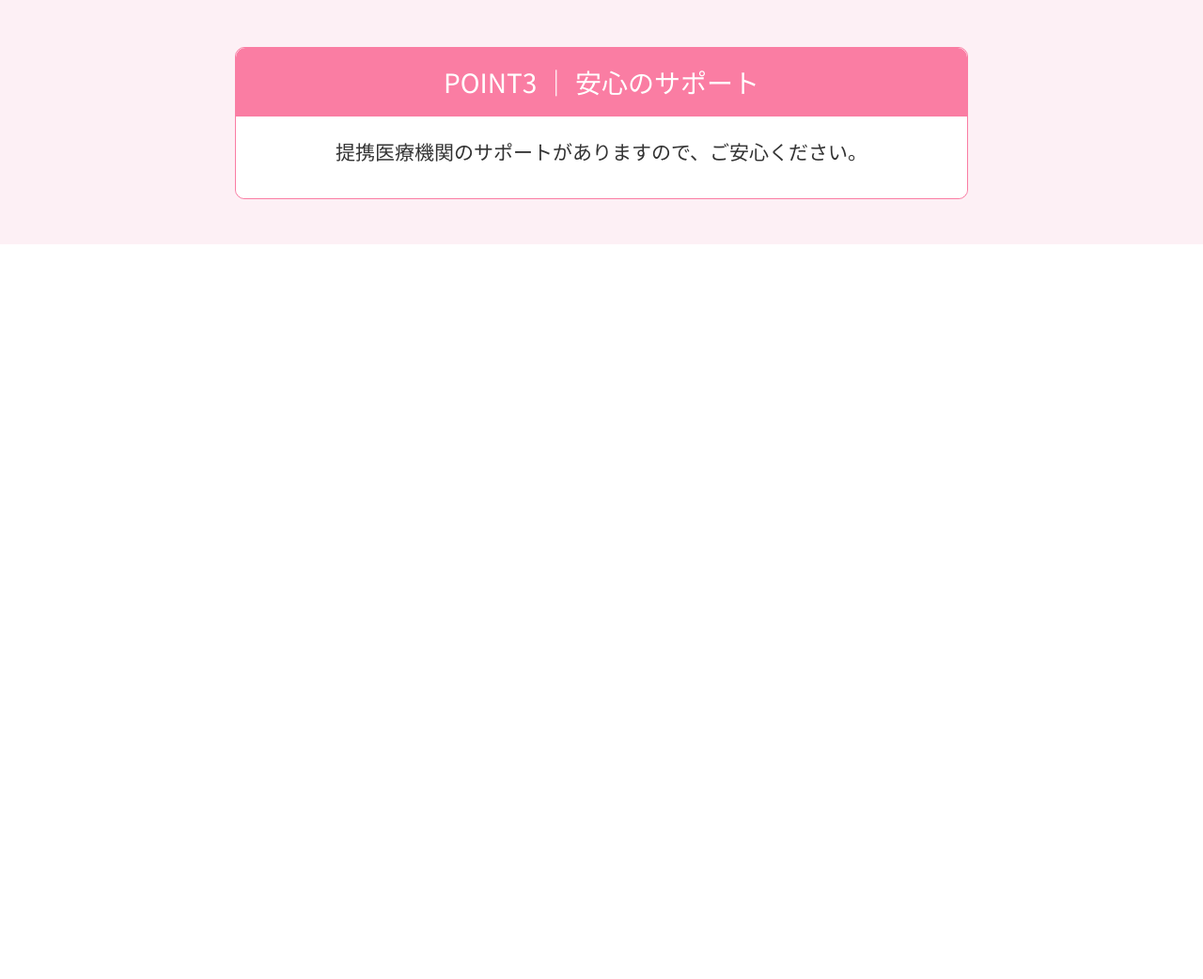
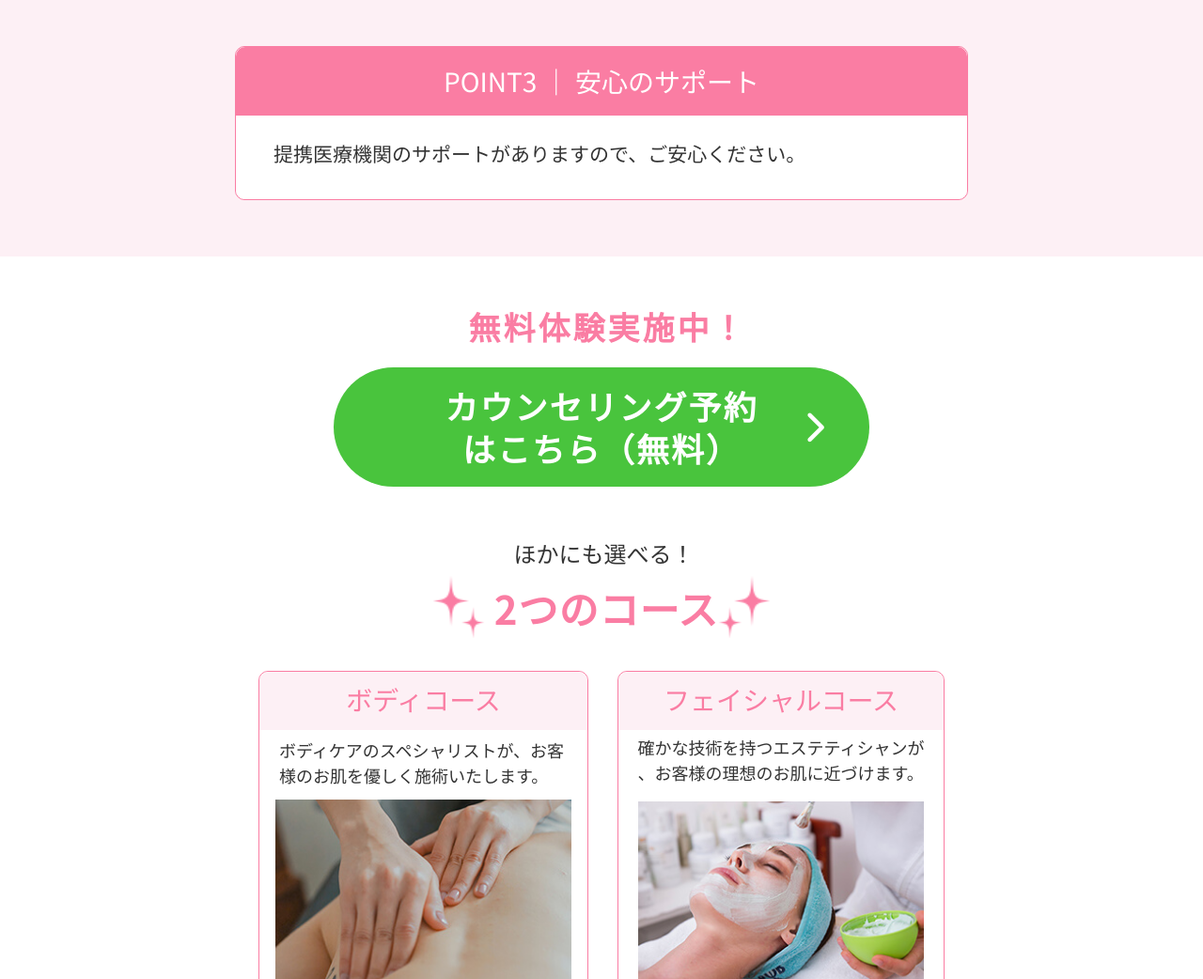
Before and after one commit to kaznotaninokaz/KIRAMEKI-BEAUTY-LABO, a plain HTML site: page index.html in a window 1280 px wide. Shown: the part 3255-4297 px from the top of the page at 94% size. Before the commit the page ends 3515 px from the top, so only its background shows below. Drawn offline with nearby package versions, Linux system fonts and the light colour scheme; some packages are replaced by stand-ins of ours.

Commit message:
2つのコース完成

```diff
--- a/assets/style/main.css
+++ b/assets/style/main.css
@@ -30,6 +30,42 @@ html, body {
 
 /* 部品
 ------------------------------------------ */
+/* 無料体験 */
+.trial--free__item{
+  display: flex;
+  align-items: center;
+  justify-content: center;
+  flex-direction: column;
+  padding-top: .4375rem;
+}
+@media(min-width:768px){
+  .trial--free__item{
+    padding-top: 3.3125rem;
+  }
+}
+/* 3つのポイント下無料体験 */
+.trial--free__item-course-bottom{
+  padding-top: 1.375rem;
+}
+@media(min-width:768px){
+  .trial--free__item-course-bottom{
+    padding-top: 2.8125rem;
+  }
+}
+.trial--free__item-title{
+  font-size:  1.3125rem;
+  font-weight: 600;
+  color: #fa7da3;
+  padding-left: .4375rem;
+  letter-spacing: .125rem;
+}
+@media(min-width:768px){
+  .trial--free__item-title{
+    font-size: 2.125rem;
+    padding-left: .8125rem;
+    letter-spacing: .1875rem;
+  }
+}
 /* 無料体験ボタン */
 .trial--free__button{
   position: relative;
@@ -56,6 +92,45 @@ html, body {
   top: 37%;
   right: 8%;
 }
+/* タイトル */
+.title-sub{
+  display: flex;
+  align-items: center;
+  justify-content: center;
+  letter-spacing: .0313rem;
+}
+.title-sub span{
+  display: inline-block;
+}
+.title-sub span{
+  font-size: 1.125rem;
+  color: #4d2b1b;
+}
+
+.title h2{
+  display: flex;
+  align-items: center;
+  justify-content: center;
+  color: #fa7da3;
+}
+.title h2 img{
+  width: 10%;
+}
+@media(min-width:768px){
+  .title h2 img{
+  width: 7%;
+}
+}
+.title h2 p{
+  font-size: 2rem;
+  font-weight: 700;
+  letter-spacing: .0625rem;
+}
+@media(min-width:768px){
+  .title h2 p{
+  font-size: 2.625rem;
+  }
+}
 /* コンテナ */
 .container{
   padding: 1.875rem 1.25rem;
@@ -64,7 +139,7 @@ html, body {
 }
 @media(min-width:768px){
   .container{
-  padding: 3rem 1.25rem;
+  padding: 3rem 1.25rem 3.75rem;
   }
 }
 
@@ -508,32 +583,6 @@ html, body {
 
 /* 無料体験
 ------------------------------------------------*/
-.trial--free__item{
-  display: flex;
-  align-items: center;
-  justify-content: center;
-  flex-direction: column;
-  padding-top: .4375rem;
-}
-@media(min-width:768px){
-  .trial--free__item{
-    padding-top: 3.3125rem;
-}
-}
-.rial--free__item-title{
-  font-size:  1.3125rem;
-  font-weight: 600;
-  color: #fa7da3;
-  padding-left: .4375rem;
-  letter-spacing: .125rem;
-}
-@media(min-width:768px){
-  .rial--free__item-title{
-    font-size: 2.125rem;
-    padding-left: .8125rem;
-    letter-spacing: .1875rem;
-  }
-}
 /*  無料体験内容 */
 .trial--free__item-bottom{
   display: flex;
@@ -593,14 +642,7 @@ html, body {
   background-color: #fdf0f5;
 }
 /* タイトル */
-.point__title-sub{
-  display: flex;
-  align-items: center;
-  justify-content: center;
-  letter-spacing: .0313rem;
-}
-.point__title-sub img,
-.point__title-sub span{
+.point__title-sub img{
   display: inline-block;
 }
 .point__title-sub img{
@@ -609,36 +651,7 @@ html, body {
 @media(min-width:768px){
   .point__title-sub img{
   width: 34%;
-}
-}
-.point__title-sub span{
-  font-size: 1.125rem;
-  color: #4d2b1b;
-}
-
-.point__title h2{
-  display: flex;
-  align-items: center;
-  justify-content: center;
-  color: #fa7da3;
-}
-.point__title h2 img{
-  width: 10%;
-}
-@media(min-width:768px){
-  .point__title h2 img{
-  width: 7%;
-}
-}
-.point__title h2 p{
-  font-size: 2rem;
-  font-weight: 700;
-  letter-spacing: .0625rem;
-}
-@media(min-width:768px){
-  .point__title h2 p{
-  font-size: 2.625rem;
-}
+  }
 }
 /* アイテム */
 /* point 1 */
@@ -649,8 +662,8 @@ html, body {
 }
 @media(min-width:768px){
   .point__item{
-  margin-top: 2.75rem;
-}
+    margin-top: 2.75rem;
+  }
 }
 /* タイトル */
 .point__item-title{
@@ -680,7 +693,6 @@ html, body {
   align-items: center;
   justify-content: center;
   padding: .8125rem 1.0625rem .75rem 1.3125rem;
-  letter-spacing: -.0437rem;
   line-height: 1.6;
 }
 @media(min-width:768px){
@@ -690,6 +702,15 @@ html, body {
   letter-spacing: 0;
   line-height: 1.7;
   }
+}
+.point__item-bottom01 p{
+  letter-spacing: -.0313rem;
+}
+@media(min-width:768px){
+  .point__item-bottom01 p{
+  letter-spacing: 0;
+  padding: 1.3125rem 2.875rem 1.3125rem 0;
+}
 }
 .point__item-bottom-box{
   display: flex;
@@ -762,16 +783,17 @@ html, body {
   }
 }
 .point__item-bottom02{
-  padding-bottom: .5rem;
+  padding-bottom: .375rem;
 }
-.point__item-bottom02 p{
-  letter-spacing: -.0125rem;
+@media(min-width:768px){
+  .point__item-bottom02{
+    padding-bottom: .5625rem;
+  }
 }
 @media(min-width:768px){
   .point__item-bottom02 p{
     padding-top: 1.5rem;
     padding-bottom: 1.1875rem;
-    letter-spacing: 0;
   }
 }
 .point__item-bottom02 .point__item-bottom-box{
@@ -802,9 +824,8 @@ html, body {
   }
 }
 .point__item-bottom-box-03 img{
-  width: 96%;
+  width: 90%;
   padding-top: .6875rem;
-  padding-left: 1.3125rem;
 }
 @media(min-width:768px){
   .point__item-bottom-box-03 img{
@@ -828,7 +849,7 @@ html, body {
   }
 }
 .parts01{
-  top: 15%;
+  top: 16%;
   left: 32%;
 }
 @media(min-width:768px){
@@ -857,7 +878,7 @@ html, body {
   }
 }
 .parts04{
-  top: 66.5%;
+  top: 67%;
   left: 38%;
 }
 @media(min-width:768px){
@@ -867,7 +888,7 @@ html, body {
   }
 }
 .parts05{
-  top: 78.5%;
+  top: 80%;
   left: 40.5%;
 }
 @media(min-width:768px){
@@ -877,7 +898,7 @@ html, body {
   }
 }
 .parts06{
-  top: 83%;
+  top: 84%;
   left: 39%;
 }
 @media(min-width:768px){
@@ -907,7 +928,7 @@ html, body {
   }
 }
 .parts09{
-  top: 65%;
+  top: 66%;
   right: -0.5%;
 }
 @media(min-width:768px){
@@ -924,7 +945,7 @@ html, body {
   font-size: 1.4375rem;
   font-weight: 600;
   color: #4d2c1c;
-  padding-top: 2.125rem;
+  padding-top: 2.5rem;
   padding-bottom: 1.375rem;
 }
 @media(min-width:768px){
@@ -1086,4 +1107,112 @@ html, body {
   .point__item-bottom03{
     padding-bottom: .4375rem;
   }
+  .point__item-bottom03 p{
+    justify-content: flex-start;
+    padding: 1.4375rem 2.5rem;
+
+  }
 }
+/* 2つのコース
+----------------------------------------------------------*/
+.course__container{
+  padding-top: 2.6875rem;
+}
+@media(min-width:768px){
+  .course__container{
+  padding-top: 3.125rem;
+}
+}
+/* タイトル */
+.course__title-sub p{
+  font-size: 1.125rem;
+  letter-spacing: 0;
+}
+@media(min-width:768px){
+  .course__title-sub p{
+    font-size: 1.5rem;
+    padding-left: .3125rem;
+  }
+}
+.course__title h2 img:first-child{
+  margin-right: .625rem;
+}
+/* アイテム */
+.course__item{
+  margin-top: 1.125rem;
+  max-width: 45.625rem;
+}
+@media(min-width:768px){
+  .course__item{
+    display: flex;
+    flex-direction: row;
+    column-gap: 1.9375rem;
+    margin:  1.9375rem auto 0;
+  }
+}
+.course__item-content{
+  border: 1px solid #fa7da3;
+  border-radius: .625rem;
+}
+.course__item-content-title{
+  display: flex;
+  align-items: center;
+  justify-content: center;
+  font-size: 1.125rem;
+  color: #fa7da3;
+  background-color: #fdf0f5;
+  border-radius: .625rem .625rem 0 0 ;
+  padding-top: .3125rem;
+  padding-bottom: .5rem;
+}
+@media(min-width:768px){
+  .course__item-content-title{
+  font-size: 1.75rem;
+}
+}
+.course__item-content-bottom{
+  display: flex;
+  align-items: center;
+  justify-content: center;
+  flex-direction: column;
+  background-color: #fff;
+  border-radius: 0 0 .625rem .625rem;
+}
+.course__item-content-bottom p{
+  padding: .6875rem 1.3125rem;
+  line-height: 1.6;
+}
+@media(min-width:768px){
+  .course__item-content-bottom p{
+    font-size: 1.125rem;
+    padding: .5rem 1.3125rem .75rem;
+    line-height: 1.5;
+  }
+}
+.course__item-content-bottom img{
+  width: 90%;
+  padding-bottom: 1.125rem;
+}
+@media(min-width:768px){
+  .course__item-content:last-child img{
+    width: 88%;
+  }
+}
+.course__item .course__item-content:last-child{
+  margin-top: 2rem;
+}
+@media(min-width:768px){
+  .course__item .course__item-content:last-child{
+    width: 86%;
+    margin-top: 0;
+  }
+  .course__item .course__item-content:last-child .course__item-content-bottom p{
+    padding: .3125rem .0625rem 1.0625rem;
+  }
+}
+/* 768pxでbrを切り替え */
+@media(max-width:767px){
+  .br--pc{
+    display: none;
+  }
+}
--- a/index.html
+++ b/index.html
@@ -109,7 +109,7 @@
             <div class="trial--free">
                 <!-- 無料体験アイテム -->
                 <div class="trial--free__item">
-                    <div class="rial--free__item-title">
+                    <div class="trial--free__item-title">
                         <p>無料体験実施中！</p>
                     </div>
                     <div class="trial--free__button">
@@ -129,8 +129,8 @@
             <section class="point">
                 <div class="container">
                     <!-- タイトル -->
-                    <div class="point__title">
-                        <div class="point__title-sub">
+                    <div class="point__title title">
+                        <div class="point__title-sub title-sub">
                             <img src="/assets/image/three_point/Kirameki Beauty Labo.png" alt="Kirameki Beauty Labo"><span>が選ばれる</span>
                         </div>
                         <h2>
@@ -145,7 +145,7 @@
                         <div class="point__item-title">
                             <p>POINT1 ｜ 通い放題</p>
                         </div>
-                        <div class="point__item-bottom">
+                        <div class="point__item-bottom point__item-bottom01">
                             <p>納得いくまで何度でも、追加料金なく安心して通っていただけます。</p>
                             <div class="point__item-bottom-box">
                                 <!-- boxアイテム 1-->
@@ -269,8 +269,57 @@
                     </div>
                 </div>
             </section>
+            <!-- 無料体験 -->
+            <div class="trial--free">
+                <!-- 無料体験アイテム -->
+                <div class="trial--free__item trial--free__item-course-bottom">
+                    <div class="trial--free__item-title">
+                        <p>無料体験実施中！</p>
+                    </div>
+                    <div class="trial--free__button">
+                        <a href="/reservation/">カウンセリング予約<br>はこちら（無料）<i class="fa-solid fa-chevron-right"></i></a>
+                    </div>
+                </div>
+            </div>
             <!-- 2つのコース -->
-            <section class="course"></section>
+            <section class="course">
+                <div class="container course__container">
+                    <!-- タイトル -->
+                    <div class="course__title title">
+                        <div class="course__title-sub title-sub">
+                            <p>ほかにも選べる！</p>
+                        </div>
+                        <h2>
+                            <img src="/assets/image/star_left.png" alt="">
+                            <p>2つのコース</p>
+                            <img src="/assets/image/star_light.png" alt="">
+                        </h2>
+                    </div>
+                    <!-- アイテム -->
+                    <div class="course__item">
+                        <!-- アイテム 1-->
+                        <div class="course__item-content">
+                            <div class="course__item-content-title">
+                                <p>ボディコース</p>
+                            </div>
+                            <div class="course__item-content-bottom">
+                                <p>ボディケアのスペシャリストが、お客様のお肌を優しく施術いたします。</p>
+                                <img src="/assets/image/two_course/body_01.jpg" alt="">
+                            </div>
+                        </div>
+                        <!-- アイテム 2-->
+                        <div class="course__item-content">
+                            <div class="course__item-content-title">
+                                <p>フェイシャルコース</p>
+                            </div>
+                            <div class="course__item-content-bottom">
+                                <p>確かな技術を持つエステティシャンが<br class="br--pc">、お客様の理想のお肌に近づけます。</p>
+                                <img src="/assets/image/two_course/body_02.jpg" alt="">
+                            </div>
+                        </div>
+                    </div>
+                </div>
+            </section>
             <!-- お客様の声 -->
             <section class="voice"></section>
         </main>
```
